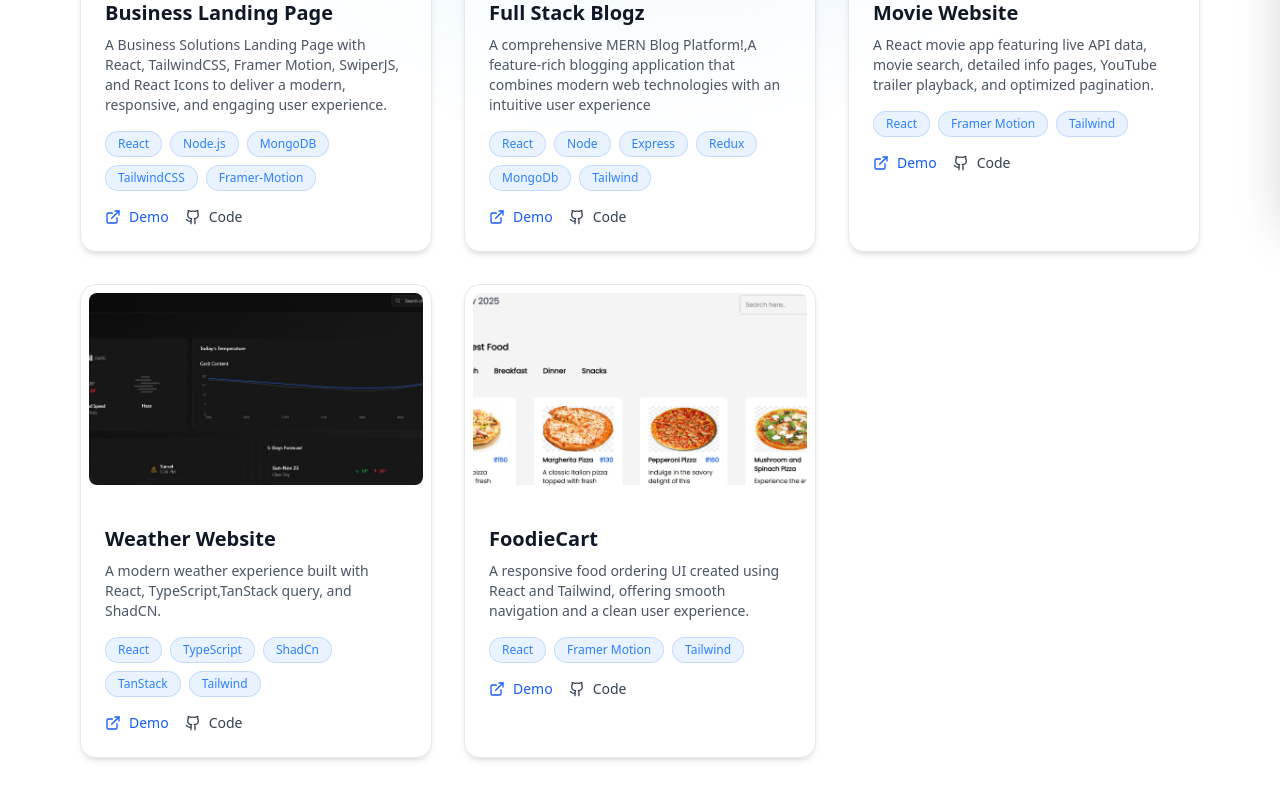
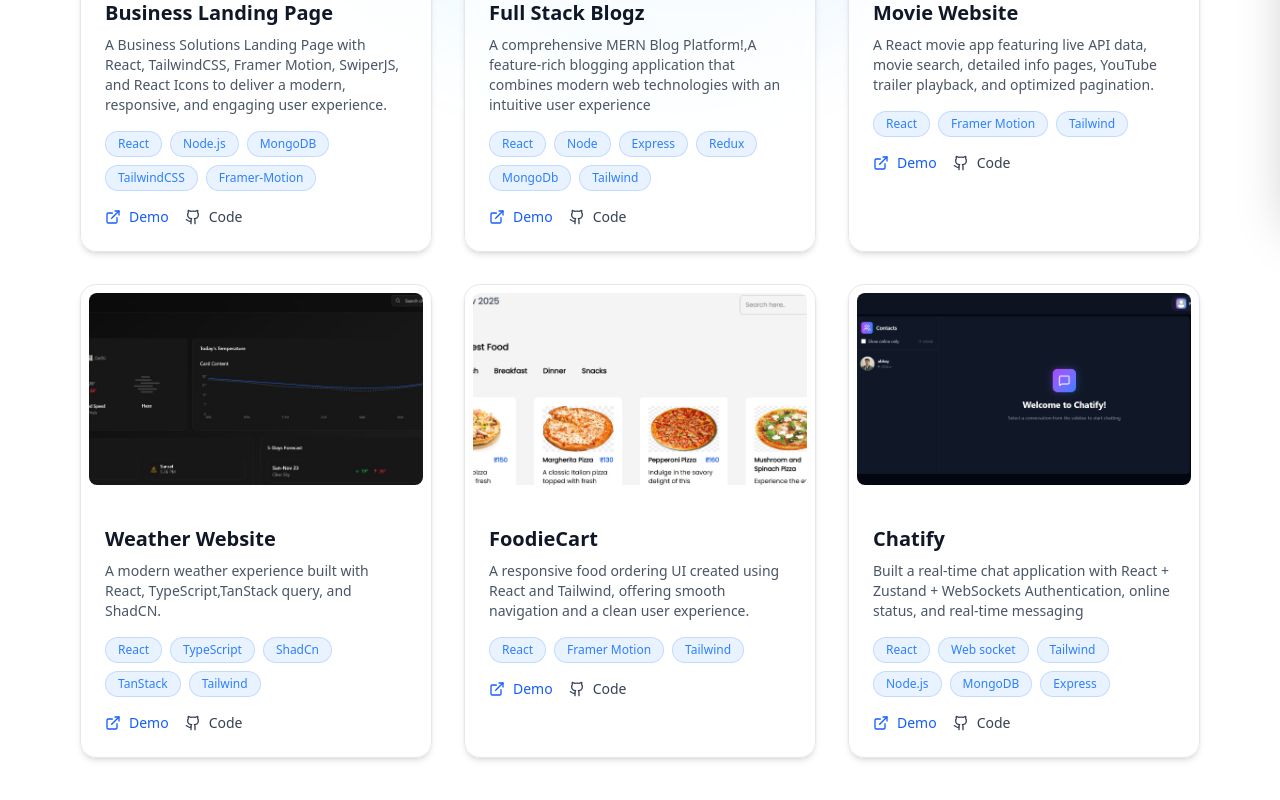
Before and after one commit to abhaydotcom/Portfolio, a React (Vite) app: page /projects in a window 1280 px wide. Shown: the part 586-1386 px from the top of the page. Built offline with nearby package versions, Linux system fonts and the light colour scheme.

Commit message:
add chatify project

```diff
--- a/src/pages/Projects.jsx
+++ b/src/pages/Projects.jsx
@@ -5,6 +5,7 @@ import Blogz from '../../public/Blogz.jpg'
 import foodiecart from '../../public/foodiecart.jpg'
 import Movieflix from '../../public/Movieflix.jpg'
 import WeatherWeb from '../../public/WeatherWeb.jpg'
+import chatify from '../../public/image.png'
 
 
 const project=[
@@ -48,6 +49,15 @@ const project=[
     image:foodiecart,
     demo: "https://foodiecart.vercel.app/",
     github: "https://github.com/abhaydotcom/Foodie-Kart",
+  },
+   {
+    title: "Chatify",
+    description: `Built a real-time chat application with React + Zustand + WebSockets
+Authentication, online status, and real-time messaging`,
+    tech: ["React", "Web socket", "Tailwind","Node.js","MongoDB","Express"],
+    image:chatify,
+    demo: "https://chatifyweb.vercel.app/",
+    github: "https://github.com/abhaydotcom/Chatify",
   },
 
 ]
```
Also changed, not shown: public/image.png (added).
